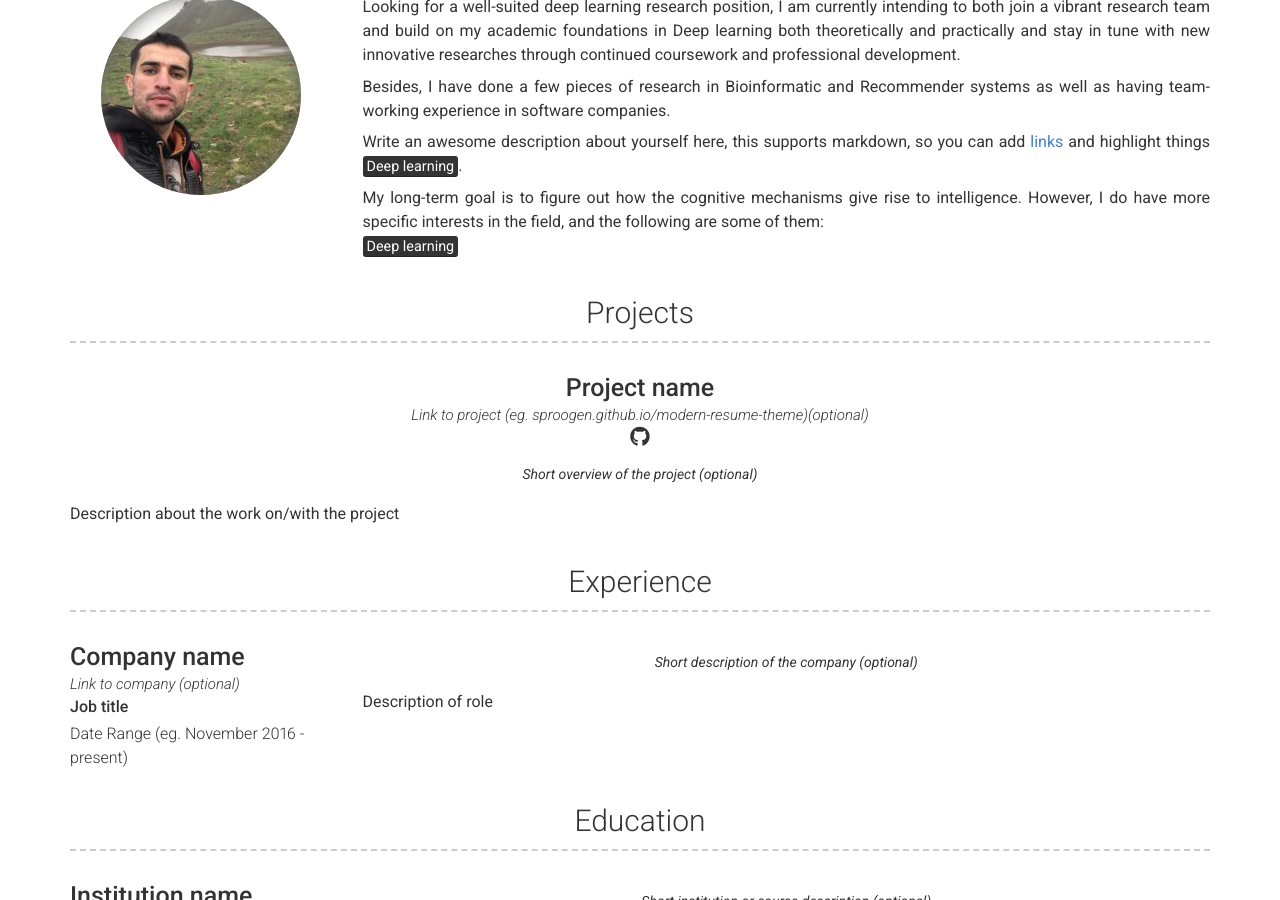
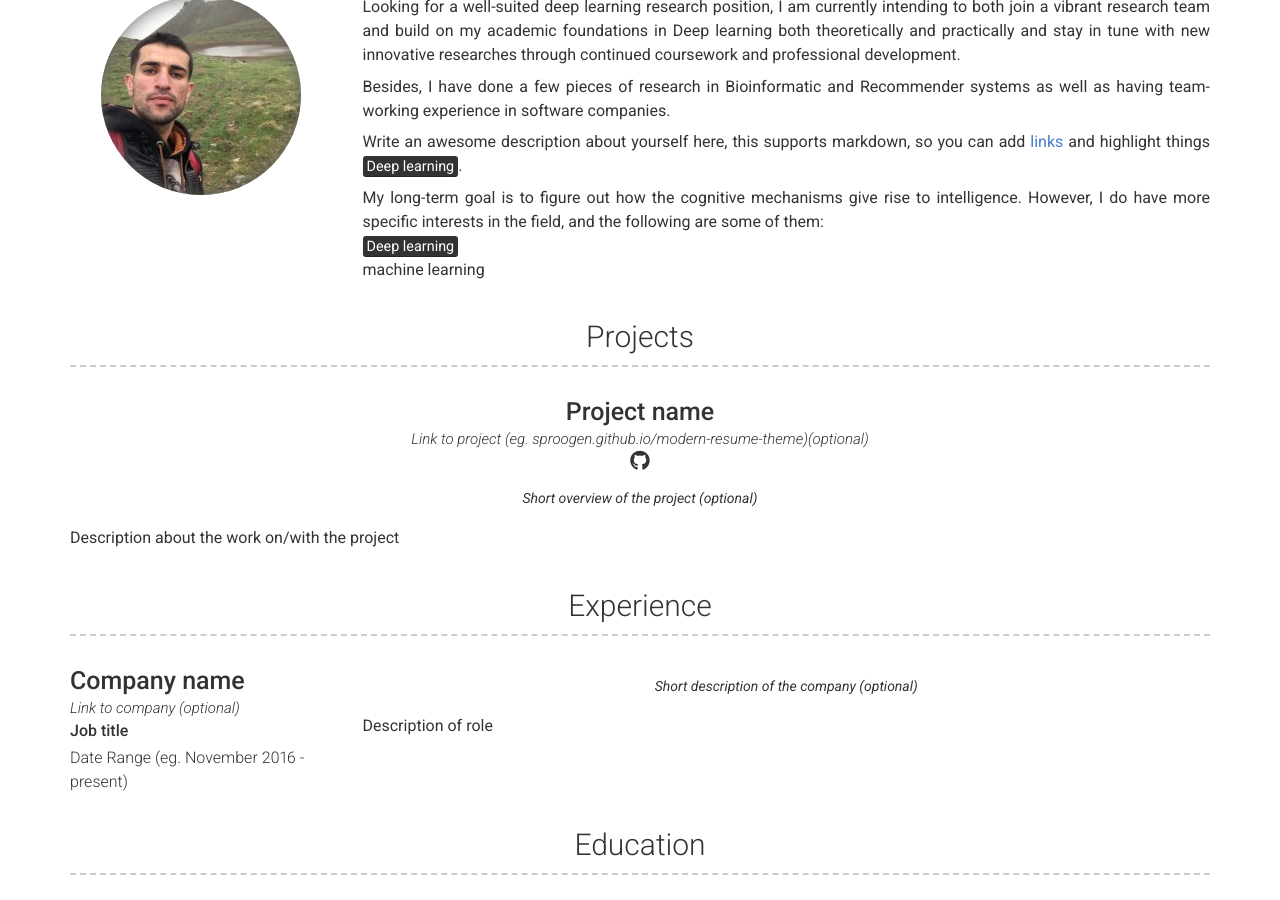
Before and after one commit to soran-ghaderi/soran-ghaderi.github.io, a Jekyll site: the page built from index.md, in a window 1280 px wide and 900 px high, scrolled down 307 px. Built offline with Jekyll 4.4.1, drawn with Linux system fonts in a browser that asks for light colours; nearby versions of some CDN libraries.

Commit message:
added info

```diff
--- a/_config.yml
+++ b/_config.yml
@@ -54,7 +54,8 @@ about_content: | # this will include new lines to allow paragraphs
   Write an awesome description about yourself here, this supports markdown, so you can add [links](http://foobar.com) and highlight things <mark>Deep learning</mark>.
 
   My long-term goal is to figure out how the cognitive mechanisms give rise to intelligence. However, I do have more specific interests in the field, and the following are some of them:<br>
-  <mark>Deep learning</mark>
+  <mark>Deep learning</mark><br>
+  machine learning
 #  You can even add paragraphs by using empty lines like this and add anything else markdown supports such as
 #    - Lists
 #    - Tables
```
